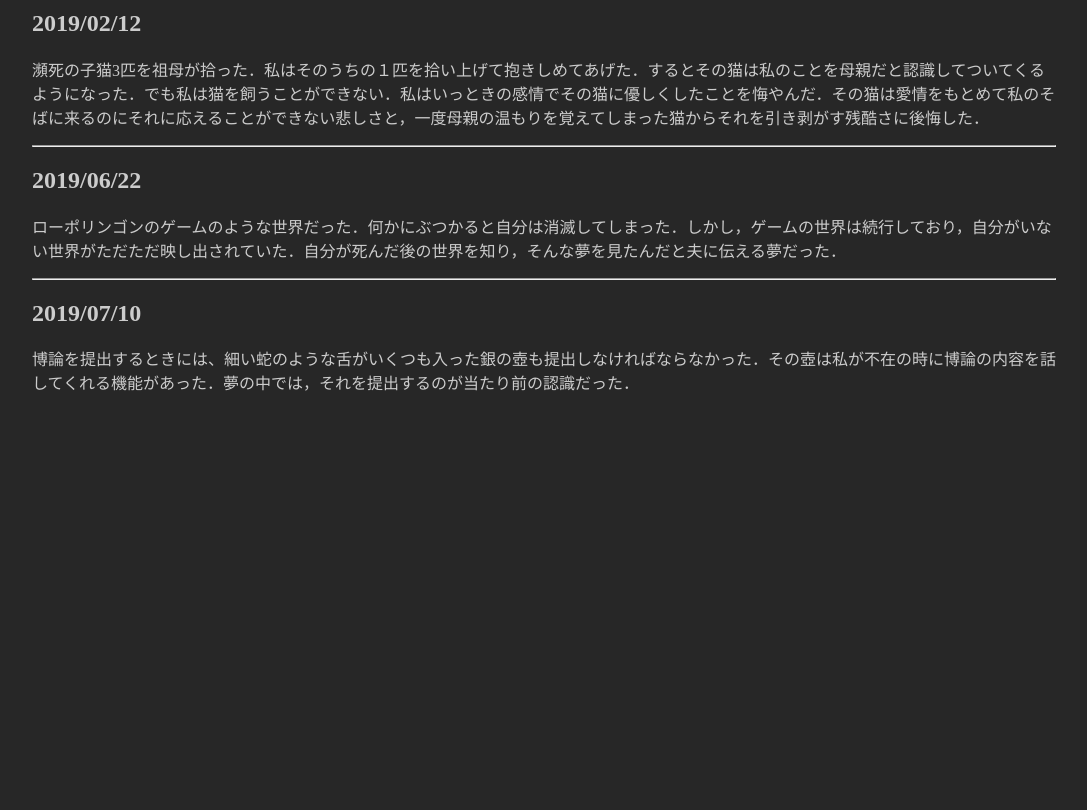
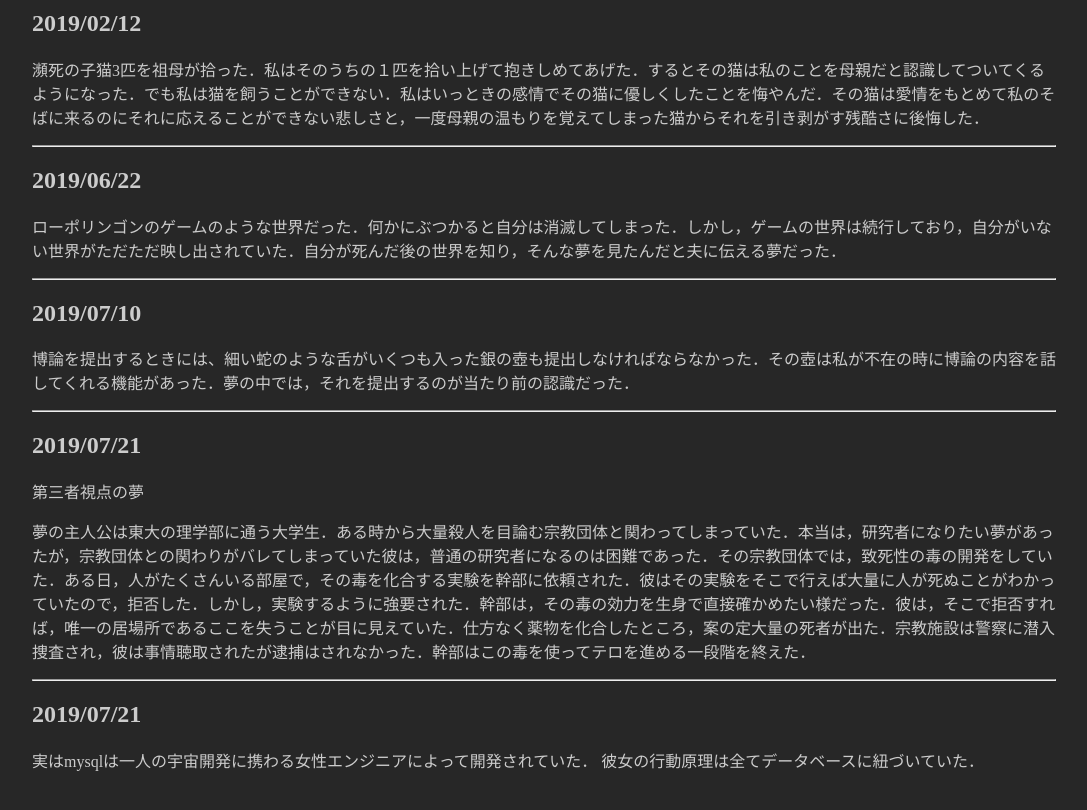
Before and after one commit to hihumi-riku/hihumi-riku.github.io, a Jekyll site: the page built from _posts/2019-01-25-dream_2019.md, in a window 1280 px wide and 900 px high, scrolled down 968 px. Shown: the top 810 px of the window, without its empty margins (96-1183 px from the left). Built offline with Jekyll 4.4.1, drawn with Linux system fonts in a browser that asks for light colours; before the commit the page ends 1490 px from its top, so only the background shows below that.

Commit message:
Added contents

```diff
--- a/_posts/2019-01-25-dream_2019.md
+++ b/_posts/2019-01-25-dream_2019.md
@@ -60,3 +60,20 @@ title: 2019年の夢日記
 ## 2019/07/10
 
 博論を提出するときには、細い蛇のような舌がいくつも入った銀の壺も提出しなければならなかった．その壺は私が不在の時に博論の内容を話してくれる機能があった．夢の中では，それを提出するのが当たり前の認識だった．
+
+---
+<a id="7"></a>
+<a href="#7"></a>
+## 2019/07/21
+
+第三者視点の夢
+
+夢の主人公は東大の理学部に通う大学生．ある時から大量殺人を目論む宗教団体と関わってしまっていた．本当は，研究者になりたい夢があったが，宗教団体との関わりがバレてしまっていた彼は，普通の研究者になるのは困難であった．その宗教団体では，致死性の毒の開発をしていた．ある日，人がたくさんいる部屋で，その毒を化合する実験を幹部に依頼された．彼はその実験をそこで行えば大量に人が死ぬことがわかっていたので，拒否した．しかし，実験するように強要された．幹部は，その毒の効力を生身で直接確かめたい様だった．彼は，そこで拒否すれば，唯一の居場所であるここを失うことが目に見えていた．仕方なく薬物を化合したところ，案の定大量の死者が出た．宗教施設は警察に潜入捜査され，彼は事情聴取されたが逮捕はされなかった．幹部はこの毒を使ってテロを進める一段階を終えた．
+
+---
+<a id="8"></a>
+<a href="#8"></a>
+## 2019/07/21
+
+実はmysqlは一人の宇宙開発に携わる女性エンジニアによって開発されていた．
+彼女の行動原理は全てデータベースに紐づいていた．
```
